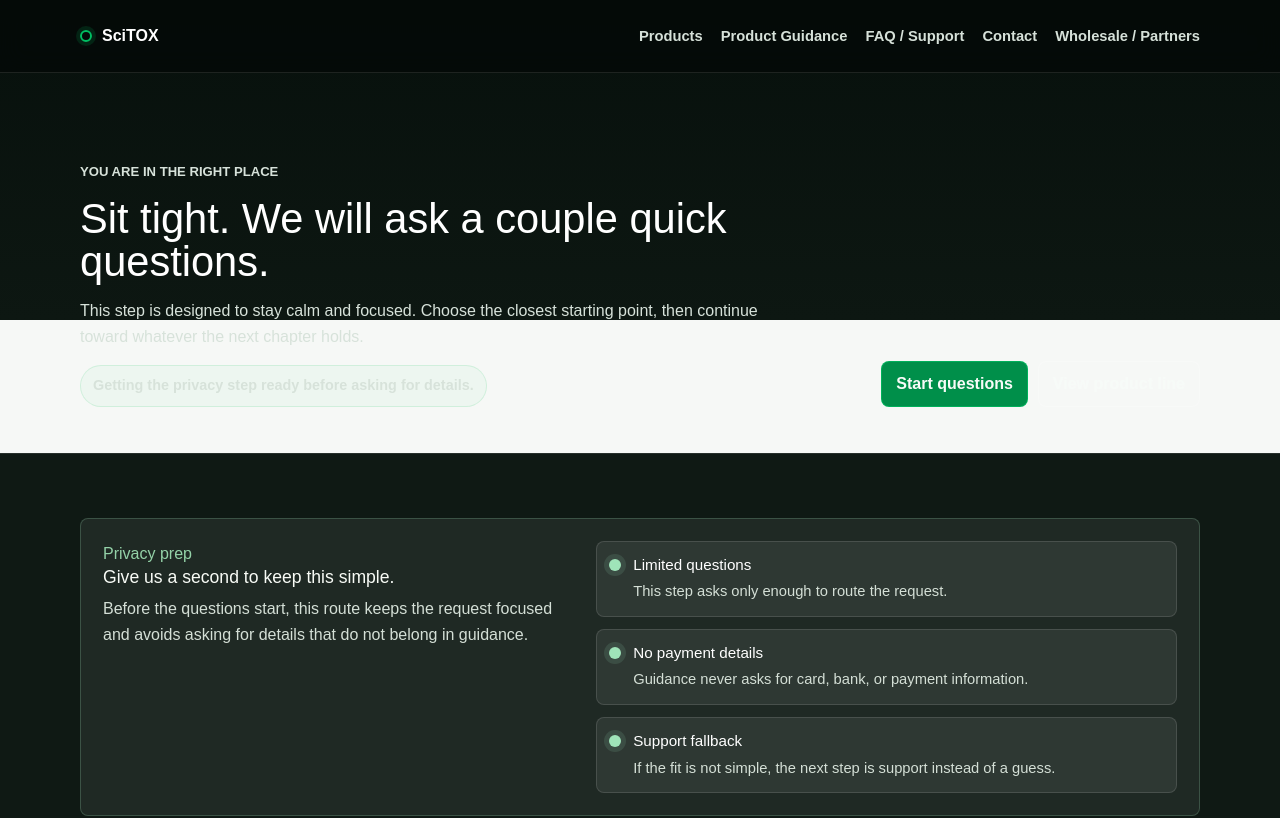
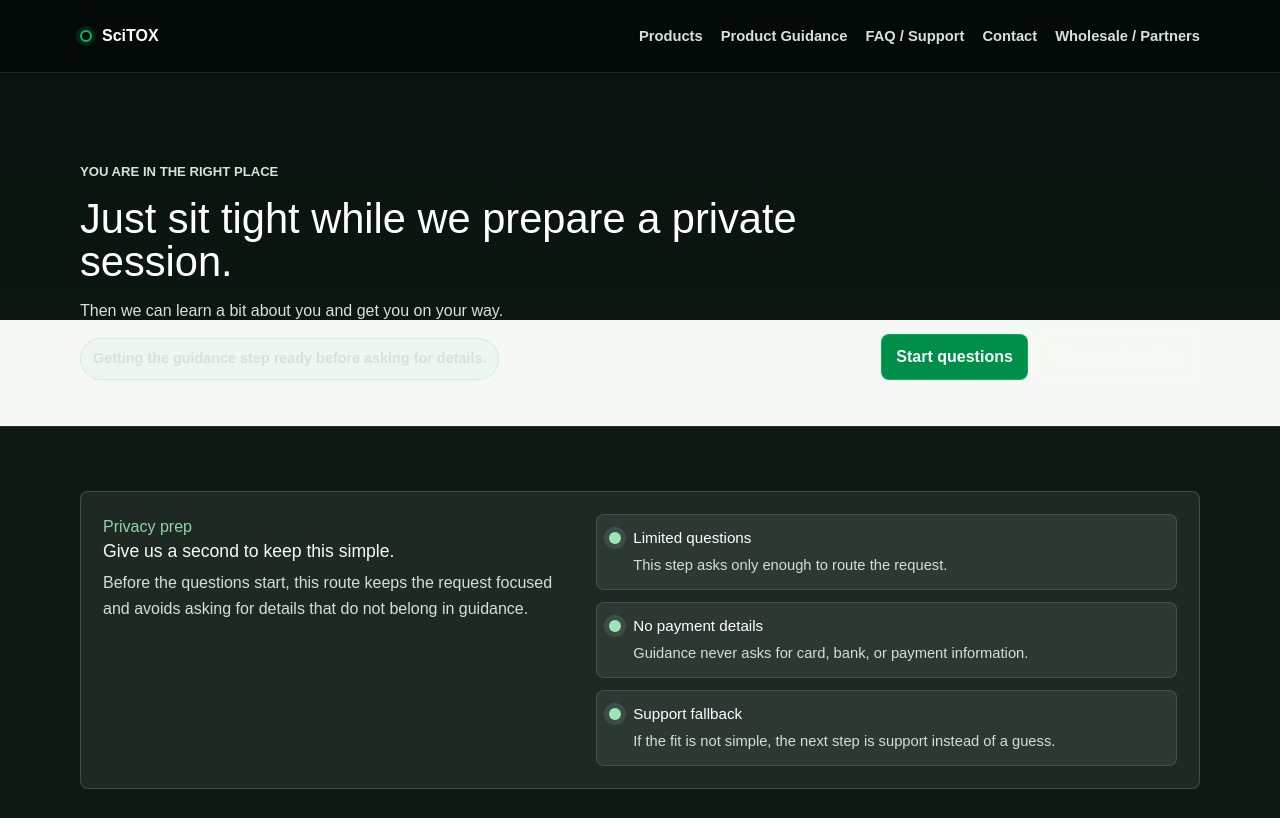
Before and after one commit to ancientagent/scitox-web-rebuild, a Next.js app in the folder site/: page /guidance in a window 1280 px wide. Shown: the top 818 px of the page. Built offline with nearby package versions, Linux system fonts and the light colour scheme.

Commit message:
copy: use private session welcome wording

```diff
--- a/site/components/WelcomeGreeting.tsx
+++ b/site/components/WelcomeGreeting.tsx
@@ -18,10 +18,10 @@ const greetingCopy = {
   },
   guidance: {
     eyebrow: "You are in the right place",
-    title: "Sit tight. We will ask a couple quick questions.",
+    title: "Just sit tight while we prepare a private session.",
     body:
-      "This step is designed to stay calm and focused. Choose the closest starting point, then continue toward whatever the next chapter holds.",
-    status: "Getting the privacy step ready before asking for details.",
+      "Then we can learn a bit about you and get you on your way.",
+    status: "Getting the guidance step ready before asking for details.",
     primaryHref: "#quick-guidance",
     primaryLabel: "Start questions",
     secondaryHref: "/products",
```
Also changed, not shown: 1 other file (tests, documents, lock files or other folders).
